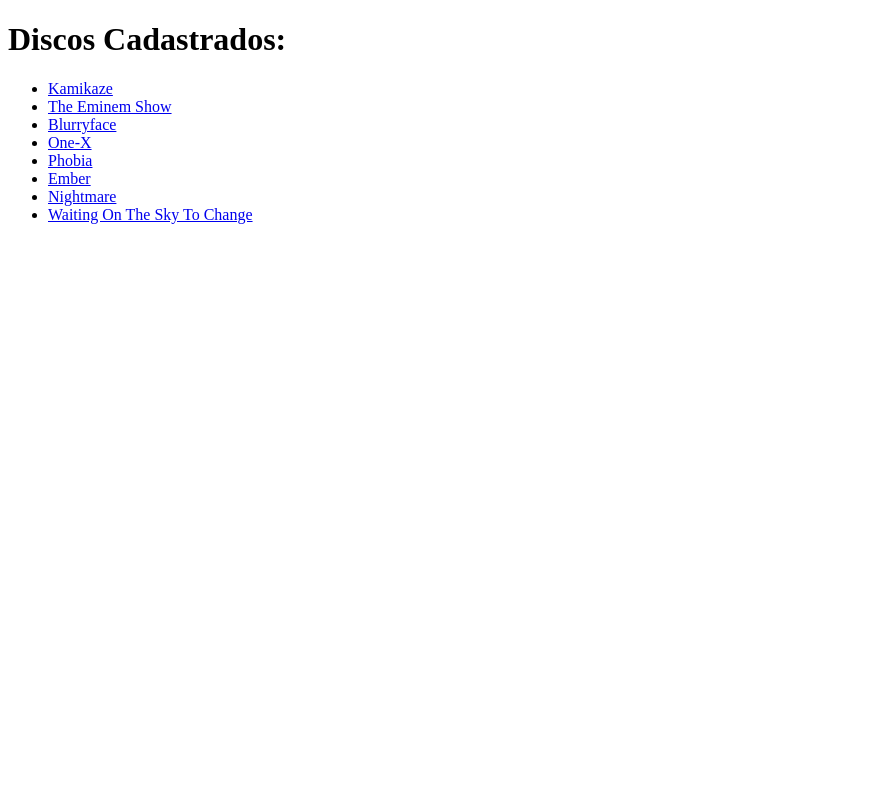
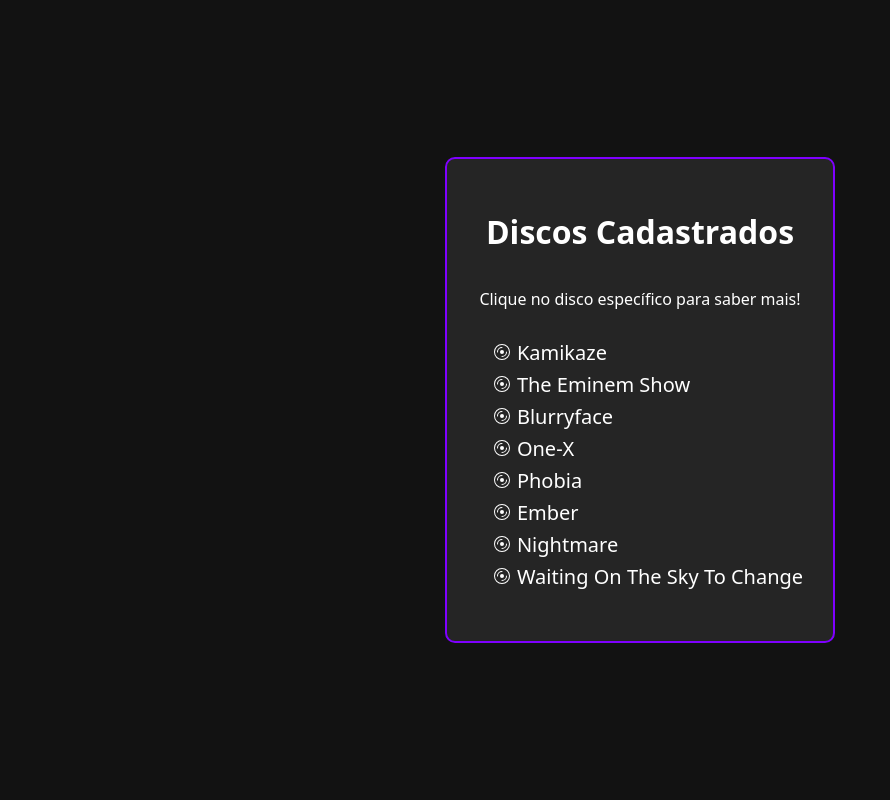
Before and after one commit to gentil-kadson/atv-6-models, a Django app: page / in a window 1280 px wide. Shown: the whole page, without its empty margins (0-890 px from the left). Run offline with Django 4.2, Linux system fonts and the light colour scheme; data comes from the database, SQL or seed files in the repository.

Commit message:
terminei a página principal.

```diff
--- /dev/null
+++ b/apps/sebo_de_discos/static/sebo_de_discos/css/global.css
@@ -0,0 +1,30 @@
+body, html {
+    box-sizing: border-box;
+    margin: 0;
+    padding: 0;
+    border: none;
+    height: 100%;
+
+    color: #FFF;
+
+    display: flex;
+    flex-direction: column;
+    align-items: center;
+    justify-content: center;
+    background-color: #121212;
+    font-family: 'Bahnschrift', system-ui, -apple-system, BlinkMacSystemFont, 'Segoe UI', Roboto, Oxygen, Ubuntu, Cantarell, 'Open Sans', 'Helvetica Neue', sans-serif;
+}
+
+ul {
+    list-style: none;
+}
+
+h2 {
+    font-weight: 200;
+    font-size: 16px;
+}
+
+a {
+    text-decoration: none;
+    color: inherit;
+}
--- /dev/null
+++ b/apps/sebo_de_discos/static/sebo_de_discos/css/lista_discos.css
@@ -0,0 +1,19 @@
+li {
+    list-style-image: url('../icons/disc-white.svg');
+    font-size: 20px;
+    margin-bottom: 5px;
+}
+
+main {
+    display: flex;
+    flex-direction: column;
+    justify-content: center;
+    align-items: center;
+    width: fit-content;
+    height: fit-content;
+    background-color: #252525;
+
+    padding: 30px;
+    border-radius: 10px;
+    border: 2px solid #7F00FF;
+}
--- a/apps/sebo_de_discos/templates/lista_discos.html
+++ b/apps/sebo_de_discos/templates/lista_discos.html
@@ -6,13 +6,16 @@
     <meta charset="UTF-8">
     <meta name="viewport" content="width=device-width, initial-scale=1.0">
     <title>Discos</title>
+    <link rel="stylesheet" href="{% static 'sebo_de_discos/css/global.css' %}">
+    <link rel="stylesheet" href="{% static 'sebo_de_discos/css/lista_discos.css' %}">
 </head>
 <body>
     <main>
-        <h1>Discos Cadastrados:</h1>
+        <h1>Discos Cadastrados</h1>
+        <h2>Clique no disco específico para saber mais!</h2>
         <ul>
             {% for disco in discos %}
-                <li><a href="disco/{{ disco.id }}">{{ disco.nome }}</a></li>
+                <li><a href="{% url 'disco' disco.id %}">{{ disco.nome }}</a></li>
             {% endfor %}
         </ul>
     </main>
```
Also changed, not shown: apps/sebo_de_discos/templates/detalhes_disco.html (+15 -14 lines), apps/sebo_de_discos/static/sebo_de_discos/icons/disc-white.svg (added).
